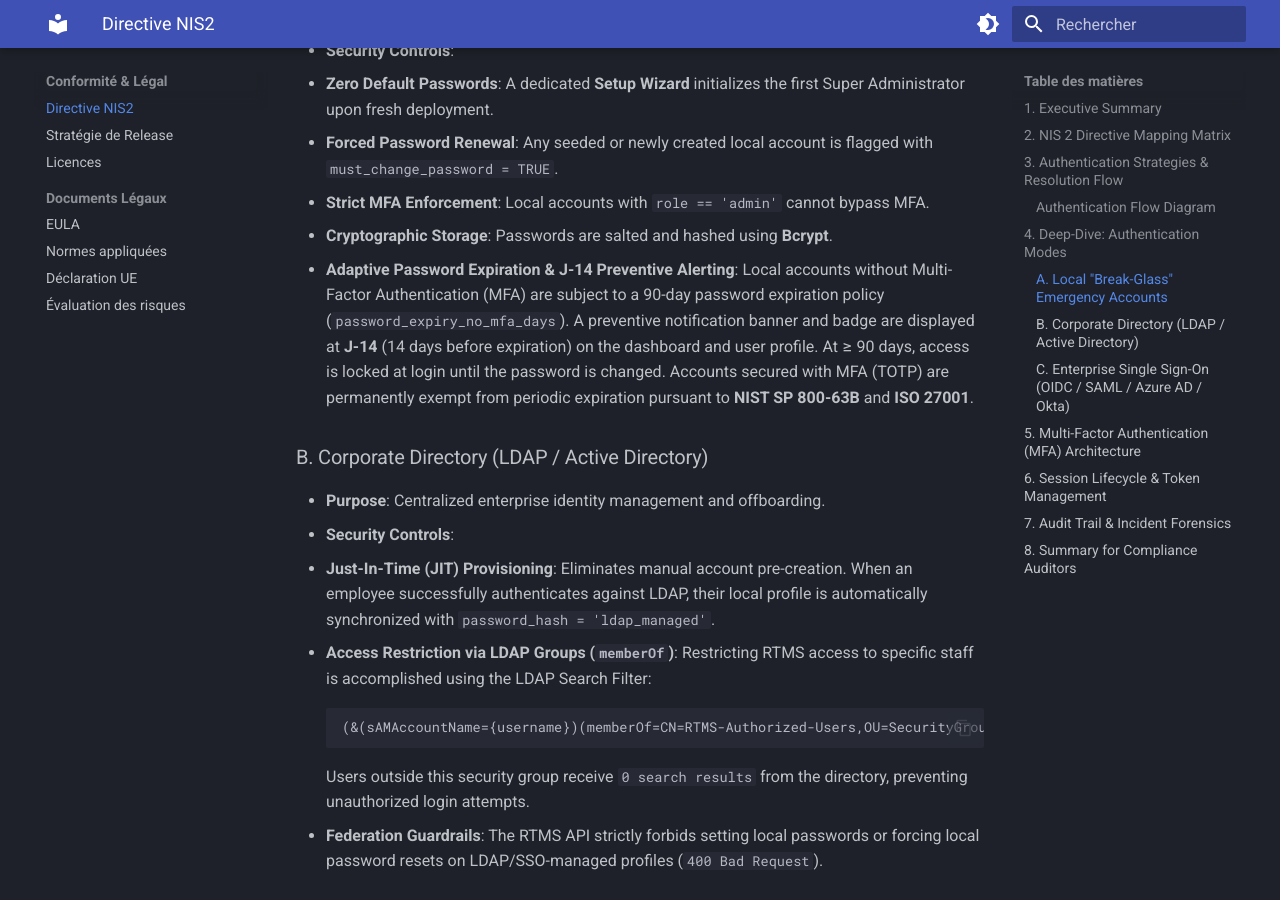
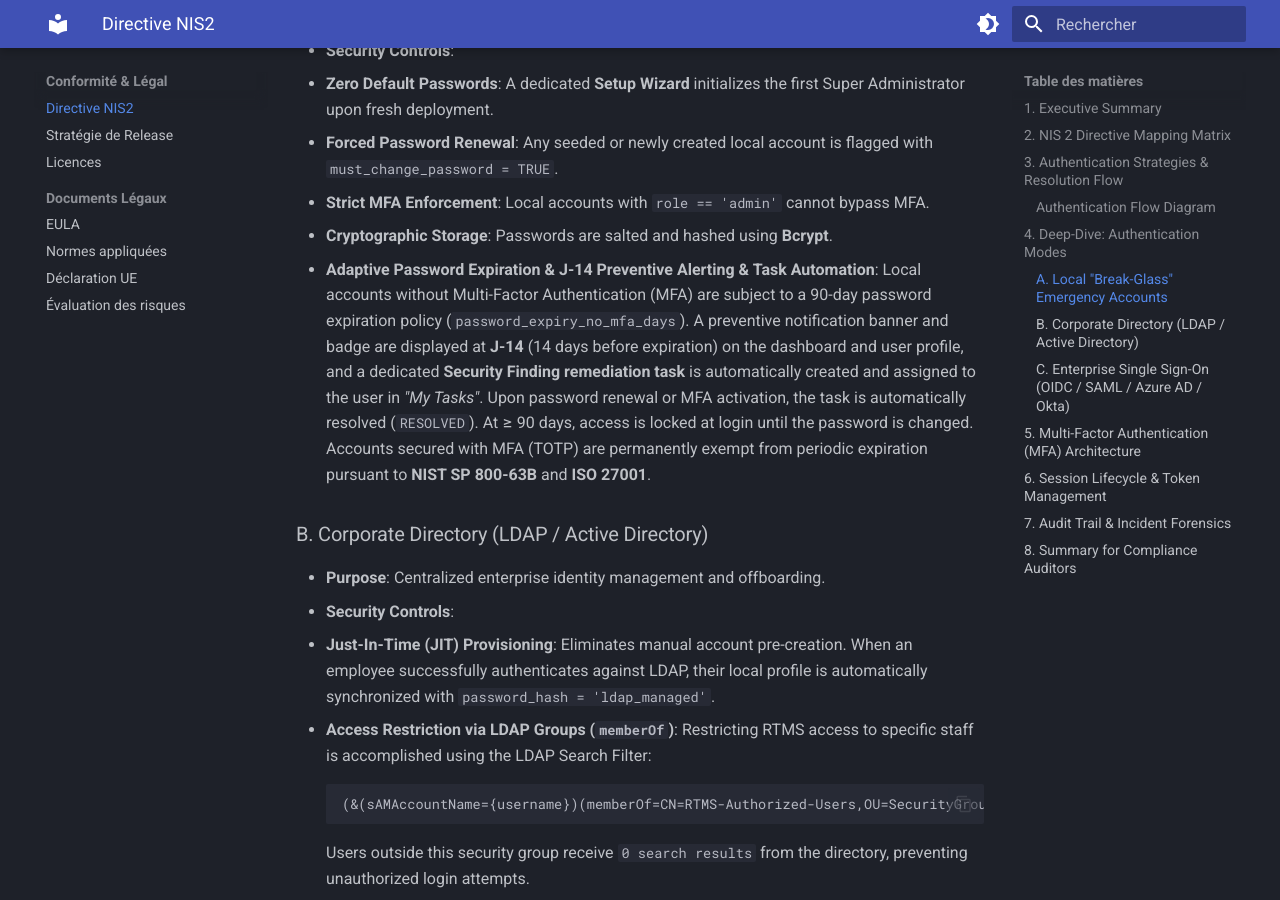
Before and after one commit to tritschler/rtms-documentation, an MkDocs documentation site: the page built from docs/compliance/nis2.md, in a window 1280 px wide and 900 px high, scrolled down 2981 px. Built offline with MkDocs 1.6.1 and Material for MkDocs 9.7.7, drawn with Linux system fonts in a browser that asks for light colours.

Commit message:
docs: add security finding remediation task automation to NIS2 password expiration policy

```diff
--- a/docs/compliance/nis2.md
+++ b/docs/compliance/nis2.md
@@ -74,7 +74,7 @@ flowchart TD
   2. **Forced Password Renewal**: Any seeded or newly created local account is flagged with `must_change_password = TRUE`.
   3. **Strict MFA Enforcement**: Local accounts with `role == 'admin'` cannot bypass MFA.
   4. **Cryptographic Storage**: Passwords are salted and hashed using **Bcrypt**.
-  5. **Adaptive Password Expiration & J-14 Preventive Alerting**: Local accounts without Multi-Factor Authentication (MFA) are subject to a 90-day password expiration policy (`password_expiry_no_mfa_days`). A preventive notification banner and badge are displayed at **J-14** (14 days before expiration) on the dashboard and user profile. At &ge; 90 days, access is locked at login until the password is changed. Accounts secured with MFA (TOTP) are permanently exempt from periodic expiration pursuant to **NIST SP 800-63B** and **ISO 27001**.
+  5. **Adaptive Password Expiration & J-14 Preventive Alerting & Task Automation**: Local accounts without Multi-Factor Authentication (MFA) are subject to a 90-day password expiration policy (`password_expiry_no_mfa_days`). A preventive notification banner and badge are displayed at **J-14** (14 days before expiration) on the dashboard and user profile, and a dedicated **Security Finding remediation task** is automatically created and assigned to the user in *"My Tasks"*. Upon password renewal or MFA activation, the task is automatically resolved (`RESOLVED`). At &ge; 90 days, access is locked at login until the password is changed. Accounts secured with MFA (TOTP) are permanently exempt from periodic expiration pursuant to **NIST SP 800-63B** and **ISO 27001**.
 
 ### B. Corporate Directory (LDAP / Active Directory)
 * **Purpose**: Centralized enterprise identity management and offboarding.
```
